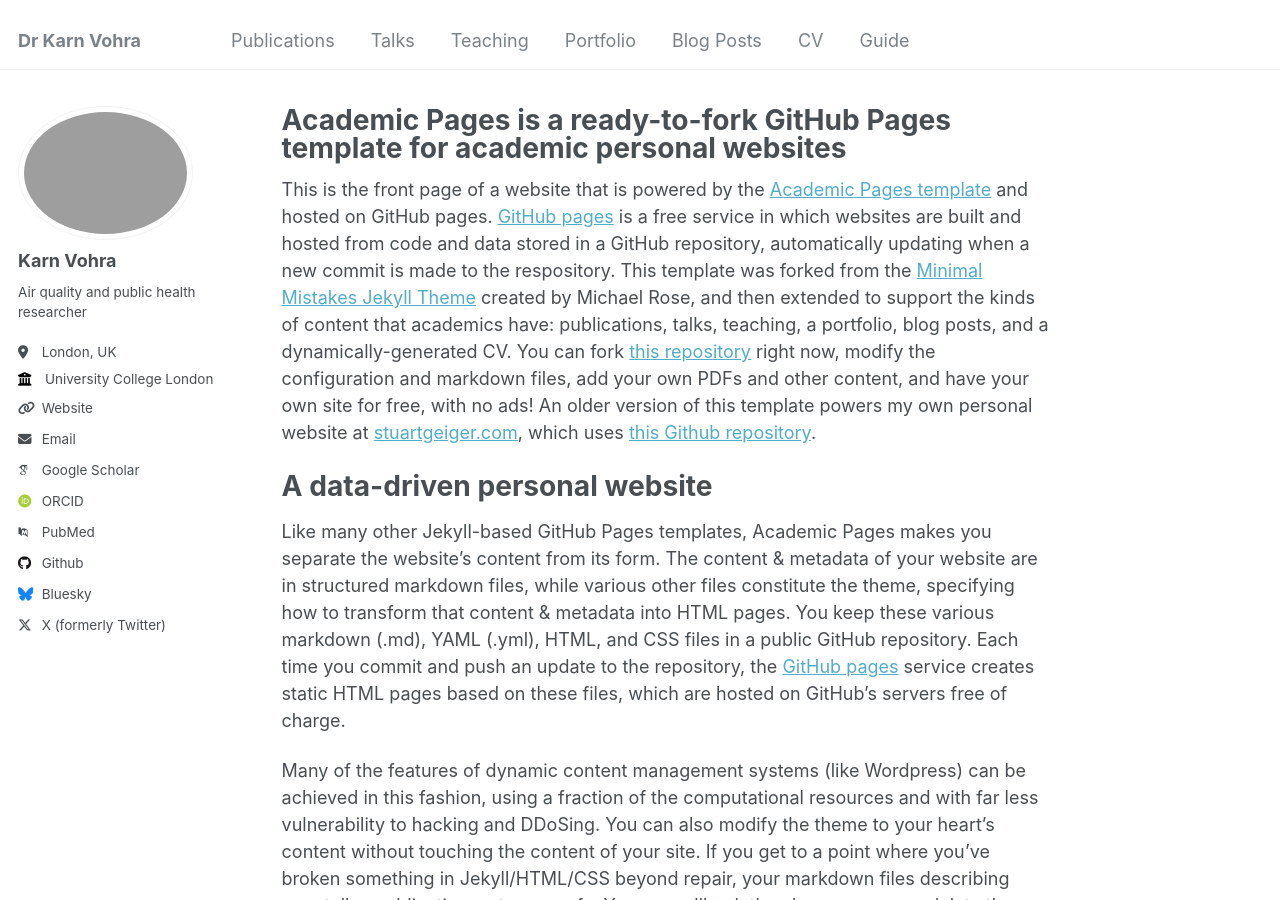
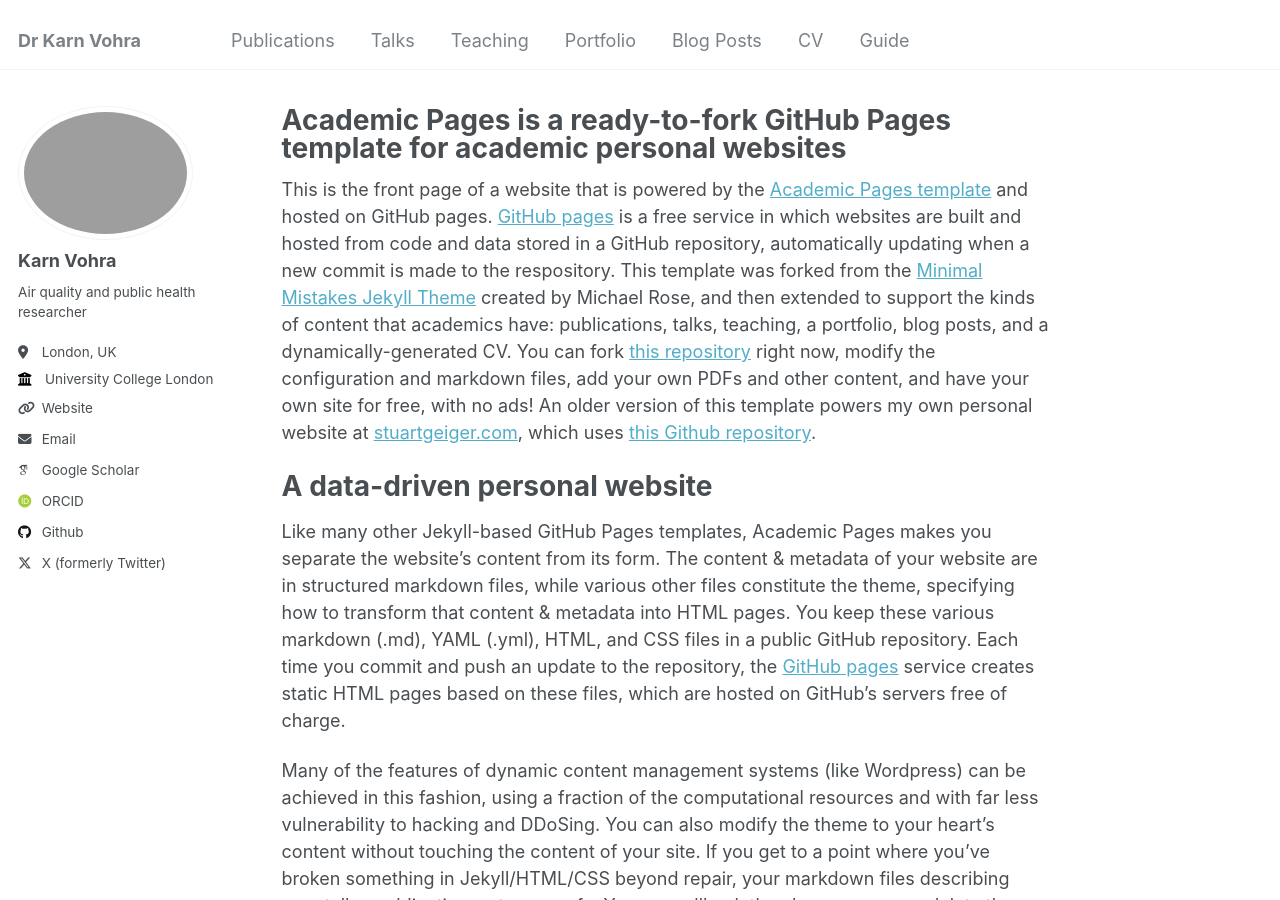
Before and after one commit to karnvoh/karnvoh.github.io, a Jekyll site: the page built from _pages/about.md, in a window 1280 px wide and 900 px high. Built offline with Jekyll 4.4.1, drawn with Linux system fonts in a browser that asks for light colours; some web fonts are replaced.

Commit message:
Update _config.yml

```diff
--- a/_config.yml
+++ b/_config.yml
@@ -21,14 +21,14 @@
 #               Additional customization can be done by editing /_includes/author-profile.html
 author:
   # Biographic information
-  avatar           : "Karn_Vohra_profile_photo.jpeg"
+  avatar           : "images/Karn_Vohra_profile_photo.JPG"
   name             : "Karn Vohra"
   pronouns         : # example: "she/her"
   bio              : "Air quality and public health researcher"
   location         : "London, UK"
   employer         : "University College London"
   uri              : "https://www.ucl.ac.uk/geography/karn-vohra"
-  email            : "none@example.org"
+  email            : "k.vohra[at]ucl.ac.uk"
 
   # Academic websites
   arxiv            : # URL - Update with the correct link to your profile
@@ -36,7 +36,7 @@
   impactstory      : # URL
   orcid            : "https://orcid.org/0000-0001-6570-0663"
   semantic         : # URL
-  pubmed           : "https://www.ncbi.nlm.nih.gov/pubmed/?term=john+snow"
+  pubmed           : #"https://www.ncbi.nlm.nih.gov/pubmed/?term=john+snow"
   researchgate     : # URL
 
   # Repositories and software development
@@ -48,7 +48,7 @@
   stackoverflow    : # User number or user number and name (i.e., use "1" or "1/jeff-atwood")
 
   # Social media
-  bluesky          : "bsky.app" # Replace this with you Bluesky username
+  bluesky          : #"bsky.app" # Replace this with you Bluesky username
   facebook         : # Username
   flickr           : # Username
   foursquare       : # Username
```
